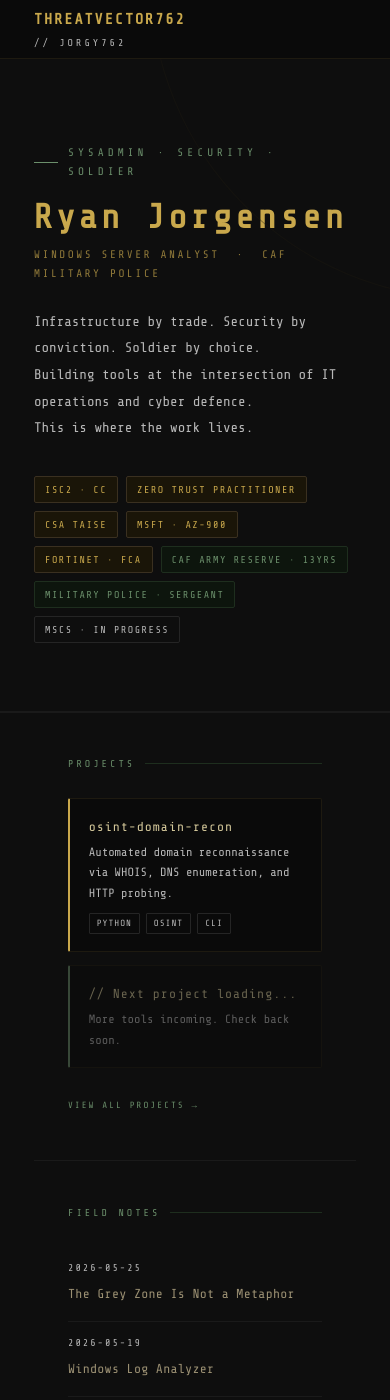
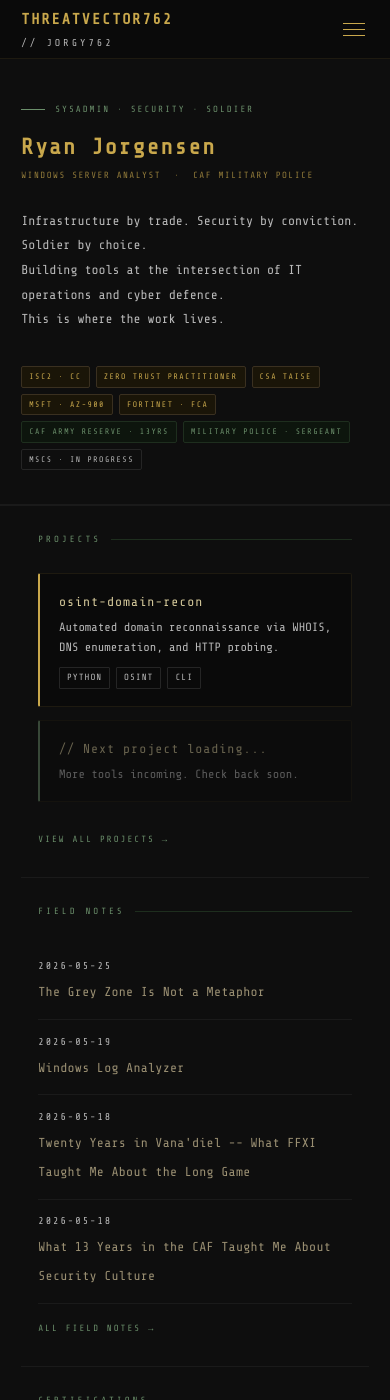
Before and after one commit to Jorgy762/jorgy762.github.io, a Jekyll site: the page built from index.html, in a window 390 px wide and 1400 px high. Built offline with Jekyll 4.4.1, drawn with Linux system fonts in a browser that asks for light colours; some of the changed text lies outside the part shown.

Commit message:
Add mobile responsive layout and hamburger nav

```diff
--- a/_layouts/default.html
+++ b/_layouts/default.html
@@ -18,7 +18,7 @@
         <span class="nav-logo-main">ThreatVector762</span>
         <span class="nav-logo-sub">// Jorgy762</span>
       </a>
-      <ul class="nav-links">
+      <ul class="nav-links" id="nav-links">
         <li><a href="{{ '/' | relative_url }}" {% if page.url == '/' %}class="active"{% endif %}>Home</a></li>
         <li><a href="{{ '/projects' | relative_url }}" {% if page.url contains 'projects' %}class="active"{% endif %}>Projects</a></li>
         <li><a href="{{ '/blog' | relative_url }}" {% if page.url contains 'blog' %}class="active"{% endif %}>Field Notes</a></li>
@@ -26,6 +26,11 @@
         <li><a href="{{ '/gaming' | relative_url }}" {% if page.url contains 'gaming' %}class="active"{% endif %}>Gaming</a></li>
         <li><a href="{{ '/contact' | relative_url }}" {% if page.url contains 'contact' %}class="active"{% endif %}>Contact</a></li>
       </ul>
+      <button class="nav-toggle" id="nav-toggle" aria-label="Toggle navigation">
+        <span></span>
+        <span></span>
+        <span></span>
+      </button>
     </div>
   </nav>
 
@@ -35,14 +40,27 @@
 
   <footer class="site-footer">
     <div class="container">
-      <span class="footer-text">threatvector762.dev // Jorgy762 // Calgary, AB, Canada</span>
+      <span class="footer-text">threatvector762.dev // Jorgy762 // Edmonton, AB, Canada</span>
       <div class="footer-links">
         <a href="https://github.com/Jorgy762" target="_blank" rel="noopener">GitHub</a>
-        <a href="https://www.linkedin.com/in/rjorg762/" target="_blank" rel="noopener">LinkedIn</a>
-        {% include copyright.html %}
+        <a href="https://www.linkedin.com/in/rjorg556/" target="_blank" rel="noopener">LinkedIn</a>
       </div>
     </div>
   </footer>
 
+<script>
+  const toggle = document.getElementById('nav-toggle');
+  const links  = document.getElementById('nav-links');
+  toggle.addEventListener('click', () => {
+    toggle.classList.toggle('open');
+    links.classList.toggle('open');
+  });
+  links.querySelectorAll('a').forEach(a => {
+    a.addEventListener('click', () => {
+      toggle.classList.remove('open');
+      links.classList.remove('open');
+    });
+  });
+</script>
 </body>
 </html>
--- a/assets/css/style.css
+++ b/assets/css/style.css
@@ -1,10 +1,3 @@
-/*
-  threatvector762.dev — site structure/code
-  Copyright (c) 2026 Ryan Jorgensen. Reuse of site code permitted under
-  Section 2 of LICENSE.md. Written/lecture content is NOT covered — see
-  Section 1 (all rights reserved).
-*/
-
 /* ─── Imports ─────────────────────────────────────────── */
 @import url('https://fonts.googleapis.com/css2?family=Share+Tech+Mono&display=swap');
 
@@ -632,33 +625,125 @@
 
 .footer-links a:hover { color: var(--gold); }
 
+/* ─── Hamburger Menu ──────────────────────────────────── */
+.nav-toggle {
+  display: none;
+  flex-direction: column;
+  gap: 5px;
+  cursor: pointer;
+  padding: 4px;
+  background: none;
+  border: none;
+}
+
+.nav-toggle span {
+  display: block;
+  width: 22px;
+  height: 1px;
+  background: var(--gold);
+  transition: all var(--transition);
+}
+
+.nav-toggle.open span:nth-child(1) { transform: translateY(6px) rotate(45deg); }
+.nav-toggle.open span:nth-child(2) { opacity: 0; }
+.nav-toggle.open span:nth-child(3) { transform: translateY(-6px) rotate(-45deg); }
+
 /* ─── Responsive ──────────────────────────────────────── */
 @media (max-width: 768px) {
-  .nav-links { display: none; }
+
+  /* Nav */
+  .nav-toggle { display: flex; }
+
+  .nav-links {
+    display: none;
+    position: absolute;
+    top: 58px;
+    left: 0;
+    right: 0;
+    background: var(--surface);
+    border-bottom: 1px solid var(--border-warm);
+    flex-direction: column;
+    gap: 0;
+    z-index: 99;
+    padding: 0.5rem 0;
+  }
+
+  .nav-links.open { display: flex; }
+
+  .nav-links li { padding: 0; }
+
+  .nav-links a {
+    display: block;
+    padding: 0.85rem 1.5rem;
+    font-size: 11px;
+    border-bottom: 1px solid var(--border);
+    letter-spacing: 2px;
+  }
+
+  .nav-links li:last-child a { border-bottom: none; }
+
+  .site-nav { position: relative; }
+  .site-nav .container { position: relative; }
+
+  /* Layout */
+  .container { padding: 0 1.25rem; }
+
+  /* Hero */
+  .hero { padding: 2.5rem 0 2rem; }
+  .hero::after { display: none; }
+  .hero-name { font-size: 1.6rem; letter-spacing: 2px; }
+  .hero-title { font-size: 9px; letter-spacing: 1.5px; }
+  .hero-bio { font-size: 13px; }
+
+  /* Badges */
+  .badges { gap: 6px; }
+  .badge { font-size: 9px; padding: 3px 8px; }
+
+  /* Home grid */
   .home-grid { grid-template-columns: 1fr; }
-  .home-panel { border-right: none; }
-  .home-panel-full { grid-column: 1; }
-  .cert-grid { grid-template-columns: 1fr; }
+  .home-panel { border-right: none; padding: 1.5rem 1rem; }
+  .home-panel-full { grid-column: 1; padding: 1.5rem 1rem; }
+
+  /* Cert grid */
+  .cert-grid { grid-template-columns: 1fr; gap: 0; }
+  .cert-row { font-size: 11px; }
+  .cert-name { font-size: 11px; }
+
+  /* Projects */
   .projects-list { grid-template-columns: 1fr; }
-  .blog-list-item { flex-direction: column; gap: 0.5rem; }
-  .site-footer .container { flex-direction: column; gap: 1rem; text-align: center; }
+  .project-full-card { padding: 1.25rem; }
+
+  /* Blog list */
+  .blog-list-item { flex-direction: column; gap: 0.35rem; padding: 1.25rem 0; }
+  .blog-list-date { min-width: unset; }
+
+  /* Post */
+  .post { padding: 2rem 1.25rem; }
+  .post-title { font-size: 1.2rem; }
+  .post-content { font-size: 14px; }
+  .post-content pre { padding: 1rem; font-size: 12px; overflow-x: auto; }
+
+  /* Contact */
+  .contact-row { flex-direction: column; align-items: flex-start; gap: 0.35rem; }
+  .contact-label { min-width: unset; }
+
+  /* Footer */
+  .site-footer .container { flex-direction: column; gap: 0.75rem; text-align: center; }
+  .footer-text { font-size: 9px; }
+
+  /* Page header */
+  .page-header { padding: 2rem 0 1.5rem; }
+  .page-header-title { font-size: 1.3rem; }
+
+  /* Images in posts */
+  .post-content figure { margin: 1.25rem 0; }
+  .post-content figcaption { font-size: 10px; }
 }
 
-/*
-  threatvector762.dev — site structure/code
-  Copyright (c) 2026 Ryan Jorgensen. Reuse of site code permitted under
-  Section 2 of LICENSE.md. Written/lecture content is NOT covered — see
-  Section 1 (all rights reserved).
-
-  Optional styling for the copyright footer include.
-  Append to your existing site stylesheet (e.g. assets/css/style.scss or
-  main.css). Tuned to the dark monospace / gold (#c9a84c) theme.
-*/
-
-.footer-text a {
-  color: #c9a84c;
-  text-decoration: none;
+@media (max-width: 480px) {
+  .hero-name { font-size: 1.3rem; }
+  .hero-eyebrow { font-size: 9px; letter-spacing: 2px; }
+  .section-label { font-size: 9px; }
+  .badge { font-size: 8px; padding: 3px 7px; }
+  .post-content { font-size: 13px; }
 }
-.footer-text a:hover {
-  text-decoration: underline;
-}
```
